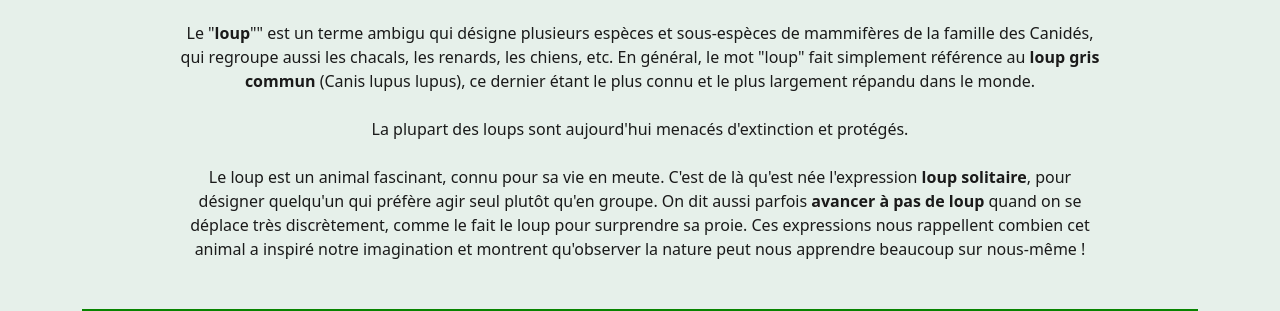
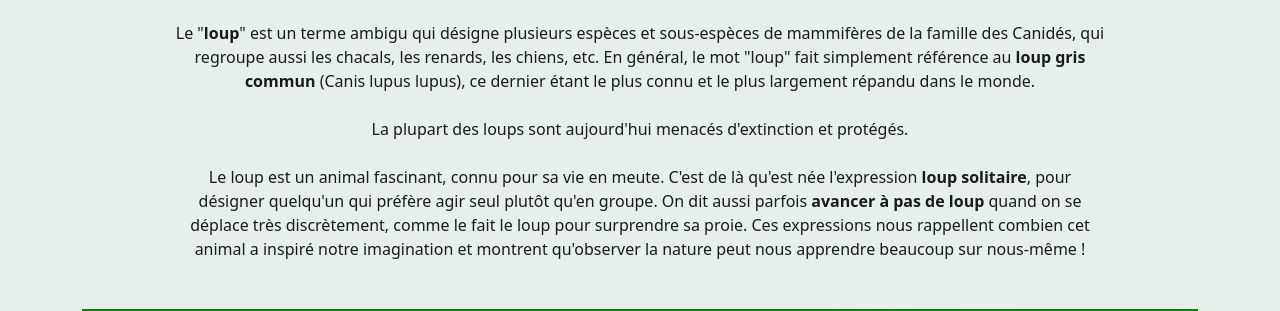
Before and after one commit to redtechlim/ZOOVERSE, a plain HTML site: page loup.html in a window 1280 px wide. Shown: the part 147-458 px from the top of the page. Drawn offline with nearby package versions, Linux system fonts and the light colour scheme; a web font is replaced by a local one.

Commit message:
V 1.6 - loup.html : amélioration du texte

```diff
--- a/loup.html
+++ b/loup.html
@@ -52,7 +52,7 @@
     <div class="presentation mb-5">
       <h1 class="text-center mb-4"><img src="img/2-loup.png" width="40px"> Le Loup <img src="img/2-loup.png" width="40px"></h1>
       <p class="text-center col-md-10 mx-auto">
-        Le "<b>loup</b>"" est un terme ambigu qui désigne plusieurs espèces et sous-espèces de mammifères de la famille des Canidés,
+        Le "<b>loup</b>" est un terme ambigu qui désigne plusieurs espèces et sous-espèces de mammifères de la famille des Canidés,
         qui regroupe aussi les chacals, les renards, les chiens, etc.
         En général, le mot "loup" fait simplement référence au <b>loup gris commun</b> (Canis lupus lupus),
         ce dernier étant le plus connu et le plus largement répandu dans le monde. <br/><br/>
```
